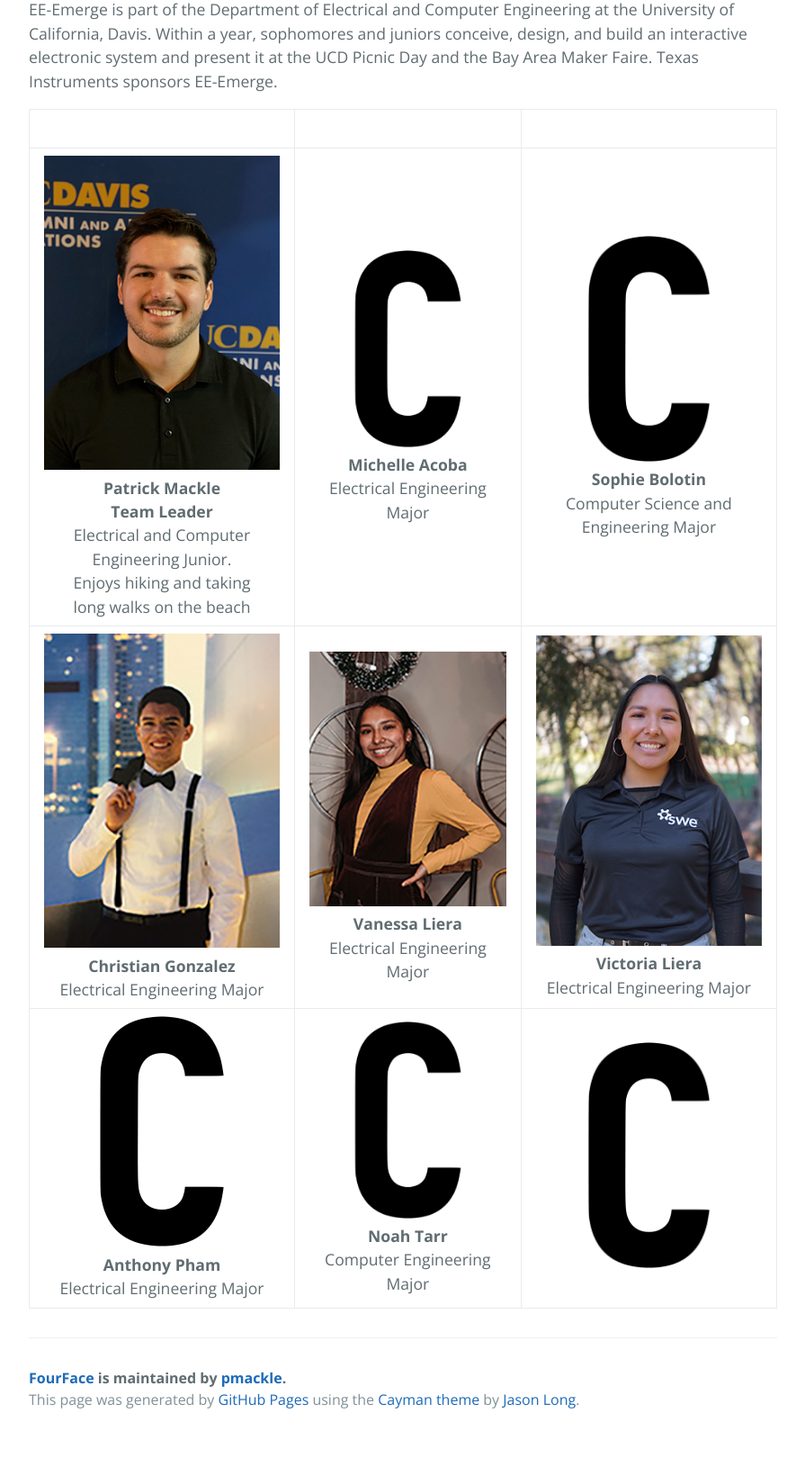
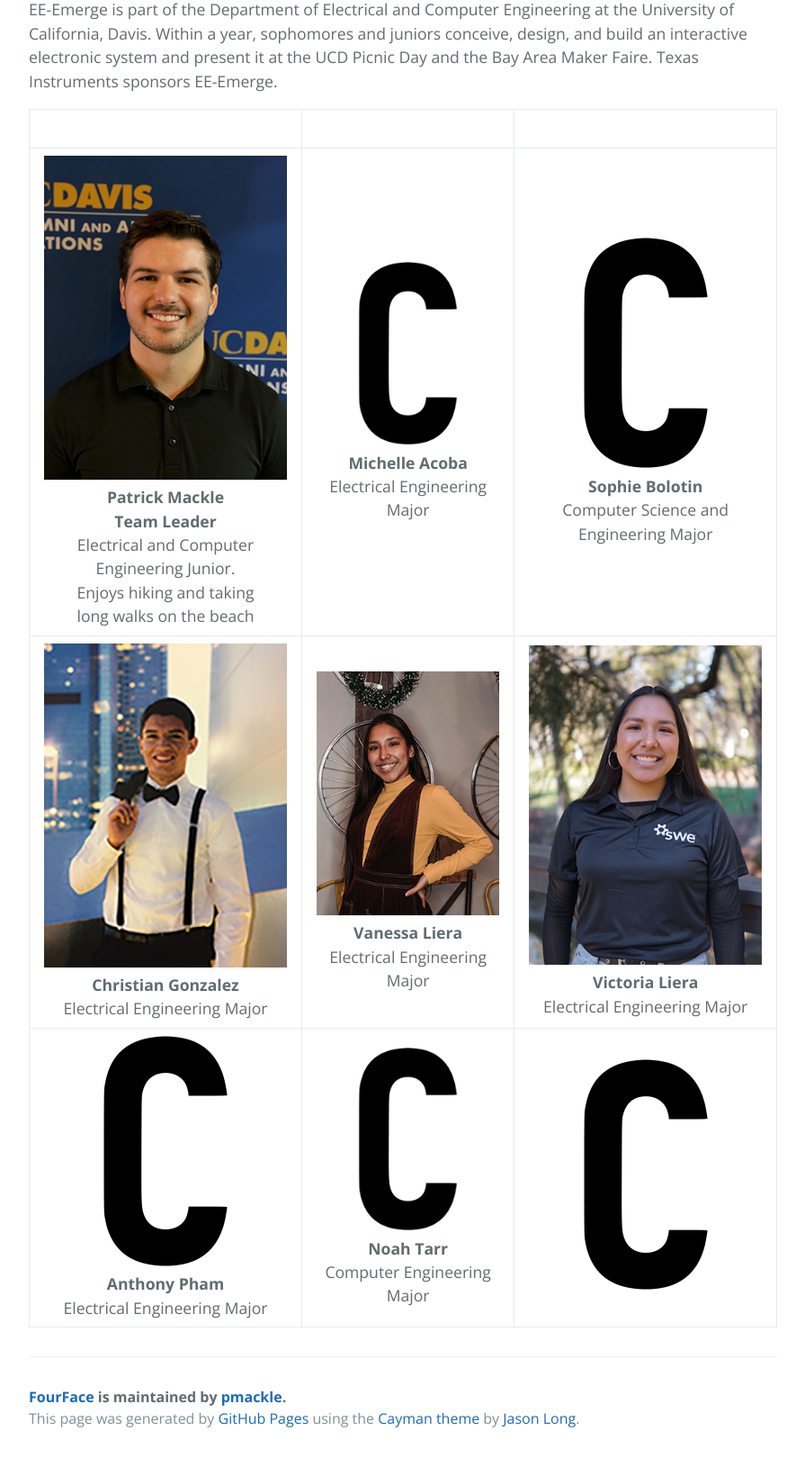
Before and after one commit to pmackle/EE-Emerge-2020-FourFace, a Jekyll site: the page built from docs/Team.md, in a window 1280 px wide. Shown: the part 840-2460 px from the top of the page at 90% size, without its empty margins (192-1087 px from the left). Built offline with Jekyll 4.4.1, drawn with Linux system fonts in a browser that asks for light colours; before the commit the page ends 2439 px from its top, so only the background shows below that.

Commit message:
Update Team.md

```diff
--- a/docs/Team.md
+++ b/docs/Team.md
@@ -17,5 +17,5 @@
 | | | |
 |:-------------------------:|:-------------------------:|:-------------------------:|
 |![Test!](https://github.com/pmackle/EE-Emerge-2020-FourFace/blob/master/Documentation/Photos/patrick.png?raw=true)<br/> **Patrick Mackle** <br/> **Team Leader** <br/> Electrical and Computer Engineering Junior.<br/> Enjoys hiking and taking <br/> long walks on the beach |  ![Test!](https://github.com/pmackle/EE-Emerge-2020-FourFace/blob/master/docs/Images/C.png?raw=true)<br/>**Michelle Acoba** <br/> Electrical Engineering Major|![Test!](https://github.com/pmackle/EE-Emerge-2020-FourFace/blob/master/docs/Images/C.png?raw=true)<br/>**Sophie Bolotin** <br/> Computer Science and Engineering Major|
-|![Test!](https://github.com/pmackle/EE-Emerge-2020-FourFace/blob/master/Documentation/Photos/christian.png?raw=true)<br/>**Christian Gonzalez** <br/> Electrical Engineering Major |  ![Test!](https://github.com/pmackle/EE-Emerge-2020-FourFace/blob/master/Documentation/Photos/vanessa2.png?raw=true)<br/>**Vanessa Liera** <br/> Electrical Engineering Major|![Test!](https://github.com/pmackle/EE-Emerge-2020-FourFace/blob/master/Documentation/Photos/victoria2.png?raw=true)<br/>**Victoria Liera** <br/> Electrical Engineering Major|
+|![Test!](https://github.com/pmackle/EE-Emerge-2020-FourFace/blob/master/Documentation/Photos/christian.png?raw=true)<br/>**Christian Gonzalez** <br/> Electrical Engineering Major |  ![Test!](https://github.com/pmackle/EE-Emerge-2020-FourFace/blob/master/vanessa3.png?raw=true)<br/>**Vanessa Liera** <br/> Electrical Engineering Major|![Test!](https://github.com/pmackle/EE-Emerge-2020-FourFace/blob/master/Documentation/Photos/victoria2.png?raw=true)<br/>**Victoria Liera** <br/> Electrical Engineering Major|
 |![Test!](https://github.com/pmackle/EE-Emerge-2020-FourFace/blob/master/docs/Images/C.png?raw=true)<br/> **Anthony Pham** <br/> Electrical Engineering Major |  ![Test!](https://github.com/pmackle/EE-Emerge-2020-FourFace/blob/master/docs/Images/C.png?raw=true)<br/>**Noah Tarr** <br/> Computer Engineering Major|![Test!](https://github.com/pmackle/EE-Emerge-2020-FourFace/blob/master/docs/Images/C.png?raw=true)|
```
